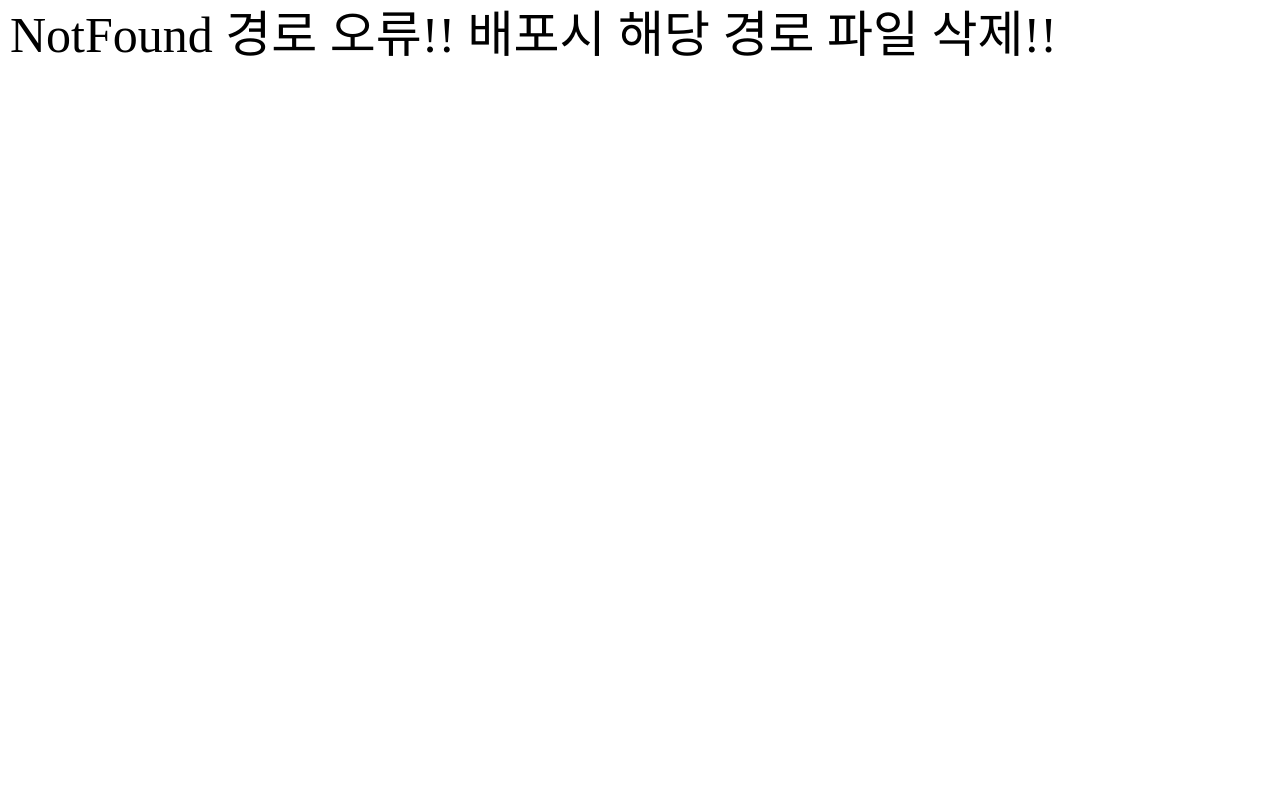
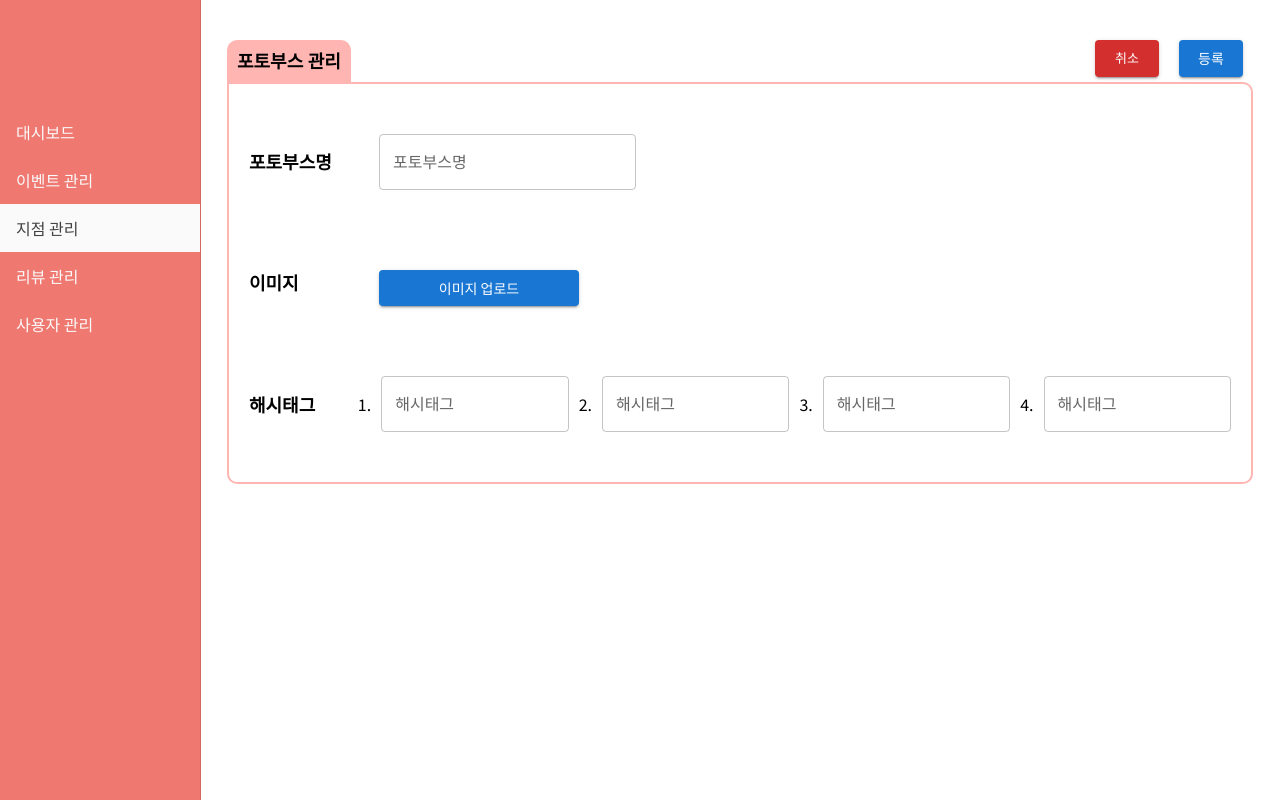
Before and after one commit to develop-pix/dump-in-admin-FE, a React (Vite) app: page /branch/new in a window 1280 px wide. Built offline with nearby package versions, Linux system fonts and the light colour scheme.

Commit message:
FEAT: 포토부스추가 페이지 구현

```diff
--- a/src/App.tsx
+++ b/src/App.tsx
@@ -9,6 +9,8 @@ import UserManage from "./pages/UserManage";
 import { ThemeProvider, createTheme } from "@mui/material";
 import EventNew from "./pages/EventNew";
 import EventEdit from "./pages/EventEdit";
+import BrnachNew from "./pages/BranchNew";
+import BranchEdit from "./pages/BranchEdit";
 
 const theme = createTheme({
   typography: {
@@ -25,6 +27,8 @@ function App() {
           <Route path="/event" element={<EventManage />}></Route>
           <Route path="/event/new" element={<EventNew />}></Route>
           <Route path="/event/edit/:id" element={<EventEdit />}></Route>
+          <Route path="/branch/new" element={<BrnachNew />}></Route>
+          <Route path="/branch/edit/:id" element={<BranchEdit />}></Route>
           <Route path="/branch" element={<BranchManage />}></Route>
           <Route path="/user" element={<UserManage />}></Route>
           <Route path="/review" element={<ReviewManage />}></Route>
--- /dev/null
+++ b/src/components/branch-new/BranchHashTags.tsx
@@ -0,0 +1,34 @@
+import { Box, TextField, Typography } from "@mui/material";
+import { BranchHashTagProps } from "../../interface/BranchNew.interface";
+
+export default function EventHashTags({
+  hashtag,
+  setHashtag,
+}: BranchHashTagProps) {
+  const handleHashTagChange = (index: number, value: string) => {
+    const updatedHashtags = [...hashtag];
+    updatedHashtags[index] = value;
+    setHashtag(updatedHashtags);
+  };
+
+  return (
+    <>
+      <Box sx={{ display: "flex", alignItems: "center" }}>
+        {[0, 1, 2, 3].map((index) => (
+          <Box key={index} sx={{ display: "flex", alignItems: "center" }}>
+            <Typography
+              variant="subtitle1"
+              sx={{ margin: "0px 10px 0px 10px" }}
+            >{`${index + 1}.`}</Typography>
+            <TextField
+              label={`해시태그`}
+              variant="outlined"
+              value={hashtag[index]}
+              onChange={(e) => handleHashTagChange(index, e.target.value)}
+            />
+          </Box>
+        ))}
+      </Box>
+    </>
+  );
+}
--- /dev/null
+++ b/src/components/branch-new/BranchInputForm.tsx
@@ -0,0 +1,78 @@
+import { Box, Typography, TextField } from "@mui/material";
+import { customColors } from "../../styles/base/Variable.style";
+import { BranchInputFormProps } from "../../interface/BranchNew.interface";
+import BranchHashTags from "./BranchHashTags";
+import MultiFileInput from "../reuse/input/MultiFileInput";
+
+export default function BranchInputForm({
+  photoboothName,
+  setPhotoboothName,
+  image,
+  setImage,
+  hashtag,
+  setHashtag,
+}: BranchInputFormProps) {
+  return (
+    <Box
+      sx={{
+        width: "auto", // width를 "auto"로 설정
+        display: "inline-block", // display 속성을 "inline-block"으로 설정
+        overflow: "hidden",
+        border: "2px solid",
+        borderColor: `${customColors.sub_pink}`,
+        borderRadius: "0px 10px 10px 10px",
+      }}
+    >
+      <Box
+        sx={{
+          margin: "50px 20px 50px 20px",
+          display: "flex",
+          flexDirection: "column",
+          gap: "70px",
+        }}
+      >
+        <Box sx={{ display: "flex" }}>
+          <Typography
+            sx={{ width: "130px" }}
+            fontSize={18}
+            fontWeight={600}
+            display="flex"
+            alignItems="center"
+          >
+            포토부스명
+          </Typography>
+          <TextField
+            variant="outlined"
+            label="포토부스명"
+            value={photoboothName}
+            onChange={(e) => setPhotoboothName(e.target.value)}
+          />
+        </Box>
+        <Box sx={{ display: "flex" }}>
+          <Typography
+            sx={{ width: "130px" }}
+            fontSize={18}
+            fontWeight={600}
+            display="flex"
+            alignItems="center"
+          >
+            이미지
+          </Typography>
+          <MultiFileInput image={image} setImage={setImage} />
+        </Box>
+        <Box sx={{ display: "flex" }}>
+          <Typography
+            sx={{ width: "130px" }}
+            fontSize={18}
+            fontWeight={600}
+            display="flex"
+            alignItems="center"
+          >
+            해시태그
+          </Typography>
+          <BranchHashTags hashtag={hashtag} setHashtag={setHashtag} />
+        </Box>
+      </Box>
+    </Box>
+  );
+}
--- /dev/null
+++ b/src/components/branch-new/BranchNew.tsx
@@ -0,0 +1,83 @@
+import { Box } from "@mui/material";
+import { customColors } from "../../styles/base/Variable.style";
+import BranchInputForm from "./BranchInputForm";
+import { useState } from "react";
+import CancelButton from "../reuse/button/CancelButton";
+import SubmitButton from "../reuse/button/SubmitButton";
+import { useNavigate } from "react-router-dom";
+
+export default function BrnachNew() {
+  const [photoboothName, setPhotoboothName] = useState<string>("");
+  const [image, setImage] = useState<string[]>([]);
+  const [hashtag, setHashtag] = useState<string[]>([]);
+
+  const navigate = useNavigate();
+
+  /* 등록하기 버튼 입력시 */
+  const onSubmitHandler = async (e: React.FormEvent<HTMLFormElement>) => {
+    e.preventDefault();
+    try {
+      /* API 나오면 필수 값 검증 해야함. */
+      console.log(photoboothName);
+      /* image[0]은 대표사진, 나머지는 일반 사진으로 변수 변경 하여 전송 */
+      console.log(image);
+      console.log(hashtag);
+      navigate(-1);
+    } catch (error) {
+      console.log(error);
+    }
+  };
+
+  return (
+    <Box
+      sx={{
+        display: "flex",
+        justifyContent: "center",
+        margin: "40px 0px 40px 0px",
+        minWidth: "20vw",
+      }}
+      component="form"
+      onSubmit={onSubmitHandler}
+    >
+      <Box
+        sx={{
+          width: "95%",
+        }}
+      >
+        <Box
+          sx={{
+            display: "flex",
+            width: "100%",
+            justifyContent: "space-between",
+          }}
+        >
+          <Box
+            sx={{
+              fontWeight: "600",
+              borderColor: `${customColors.color_border_gray}`,
+              borderBottom: "none",
+              padding: "13px 10px 5px 10px",
+              borderRadius: "10px 10px 0 0",
+              backgroundColor: `${customColors.sub_pink}`,
+              fontSize: "18px",
+            }}
+          >
+            포토부스 관리
+          </Box>
+          <Box sx={{ display: "flex", gap: "10px" }}>
+            <CancelButton />
+            <SubmitButton />
+          </Box>
+        </Box>
+        <BranchInputForm
+          photoboothName={photoboothName}
+          setPhotoboothName={setPhotoboothName}
+          image={image}
+          setImage={setImage}
+          hashtag={hashtag}
+          setHashtag={setHashtag}
+        />
+      </Box>
+    </Box>
+  );
+}
--- /dev/null
+++ b/src/components/branch-new/BranchNewForm.tsx
@@ -0,0 +1,12 @@
+import { Box } from "@mui/material";
+import SideBar from "../reuse/sidebar/SideBar";
+import BrnachNew from "./BranchNew";
+
+export default function BrnachNewForm() {
+  return (
+    <Box sx={{ display: "flex" }}>
+      <SideBar />
+      <BrnachNew />
+    </Box>
+  );
+}
--- a/src/components/event-new/EventInputForm.tsx
+++ b/src/components/event-new/EventInputForm.tsx
@@ -39,10 +39,11 @@ export default function EventInputForm({
   return (
     <Box
       sx={{
-        width: "100%",
+        width: "auto", // width를 "auto"로 설정
+        display: "inline-block", // display 속성을 "inline-block"으로 설정
         overflow: "hidden",
         border: "2px solid",
-        borderColor: `${customColors.main_pink}`,
+        borderColor: `${customColors.sub_pink}`,
         borderRadius: "0px 10px 10px 10px",
       }}
     >
--- a/src/components/event-new/EventNew.tsx
+++ b/src/components/event-new/EventNew.tsx
@@ -45,7 +45,7 @@ export default function EventNew() {
         display: "flex",
         justifyContent: "center",
         margin: "40px 0px 40px 0px",
-        minWidth: "75vw",
+        minWidth: "20vw",
       }}
       component="form"
       onSubmit={onSubmitHandler}
@@ -65,7 +65,7 @@ export default function EventNew() {
               borderBottom: "none",
               padding: "13px 10px 5px 10px",
               borderRadius: "10px 10px 0 0",
-              backgroundColor: `${customColors.main_pink}`,
+              backgroundColor: `${customColors.sub_pink}`,
               fontSize: "18px",
             }}
           >
--- a/src/pages/BranchEdit.tsx
+++ b/src/pages/BranchEdit.tsx
@@ -1,3 +1,10 @@
+import SideBar from "../components/reuse/sidebar/SideBar";
+
 export default function BranchEdit() {
-  return <div>BranchEdit</div>;
+  return (
+    <div>
+      <SideBar />
+      BranchEdit
+    </div>
+  );
 }
--- /dev/null
+++ b/src/pages/BranchNew.tsx
@@ -0,0 +1,9 @@
+import BrnachNewForm from "../components/branch-new/BranchNewForm";
+
+export default function BranchNew() {
+  return (
+    <div>
+      <BrnachNewForm />
+    </div>
+  );
+}
```
Also changed, not shown: src/interface/BranchNew.interface.ts (added, +14 -0 lines), 1 other file (tests, documents, lock files or other folders).
